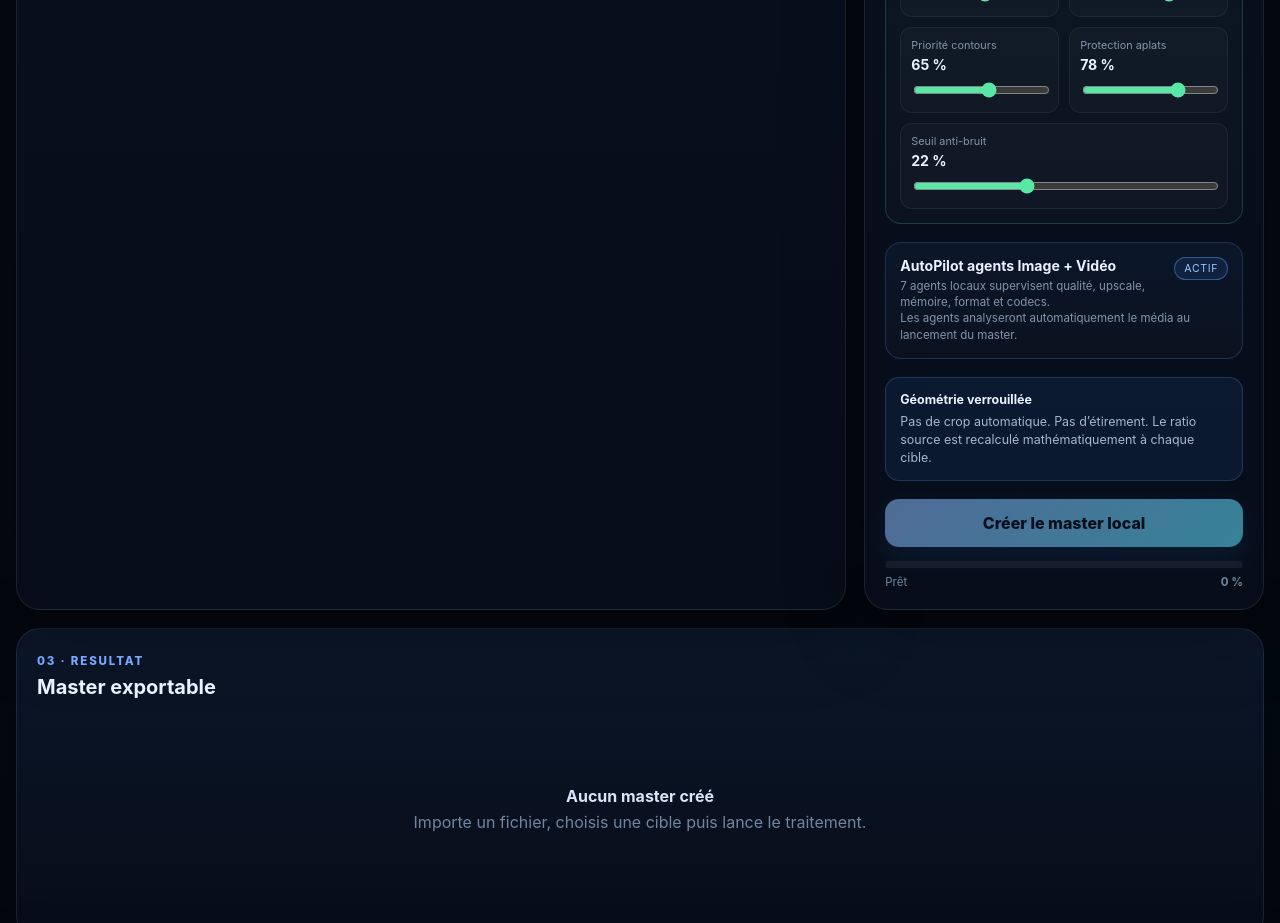
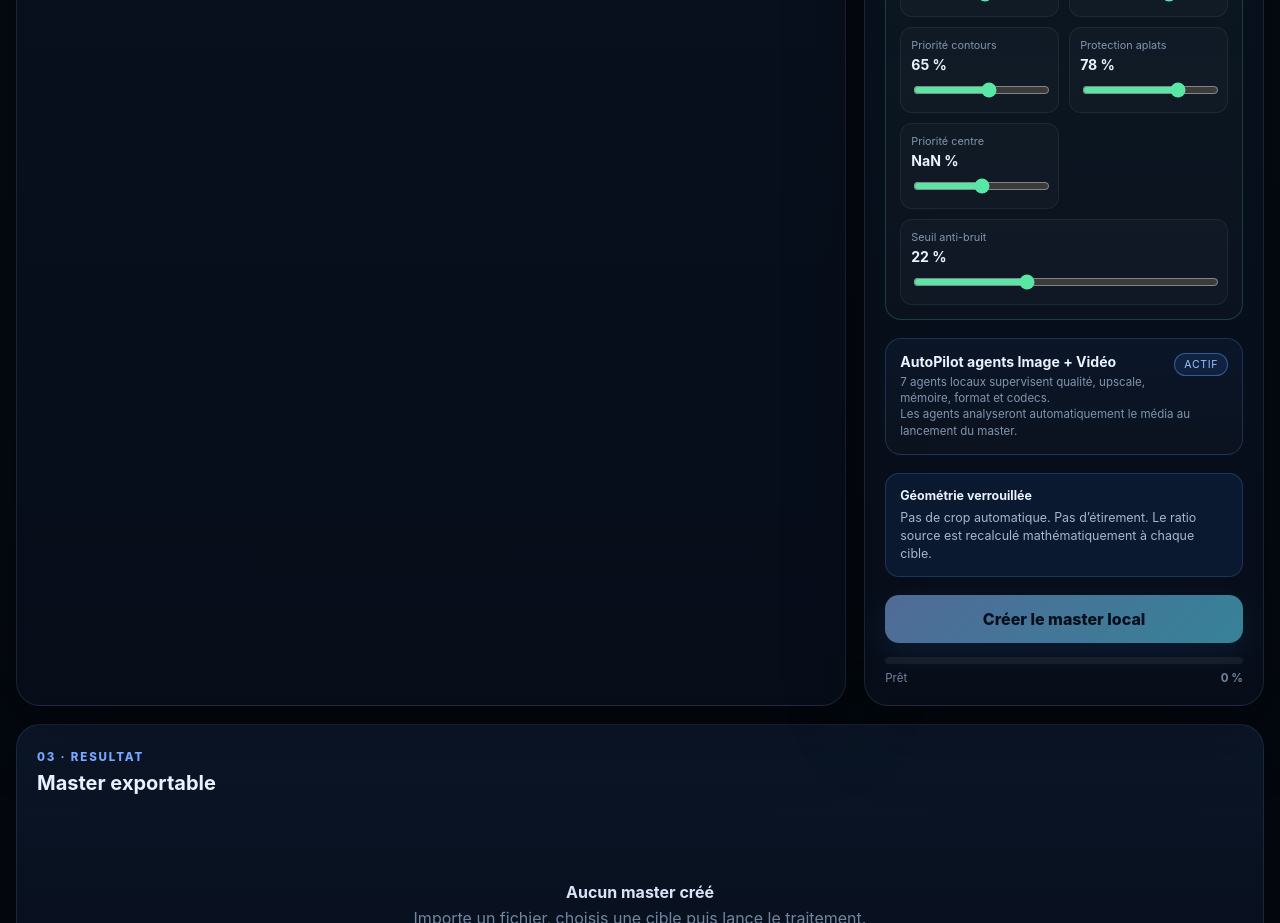
Before and after one commit to Nikoju1977/Niko-Ultravision, a React (Vite) app: page / in a window 1280 px wide. Shown: the part 2520-3443 px from the top of the page. Built offline with nearby package versions, Linux system fonts and the light colour scheme.

Commit message:
feat: expose central weighting control

```diff
--- a/src/PrecisionRestoreControl.tsx
+++ b/src/PrecisionRestoreControl.tsx
@@ -94,6 +94,20 @@ export default function PrecisionRestoreControl({ disabled = false, value, onCha
         </label>
 
         <label>
+          <span>Priorité centre</span>
+          <strong>{percent(value.centralBias)} %</strong>
+          <input
+            type="range"
+            min={0}
+            max={100}
+            step={1}
+            value={percent(value.centralBias)}
+            disabled={disabled || !value.enabled}
+            onChange={(event) => onChange({ ...value, centralBias: Number(event.target.value) / 100 })}
+          />
+        </label>
+
+        <label>
           <span>Seuil anti-bruit</span>
           <strong>{percent(value.noiseGate)} %</strong>
           <input
```
